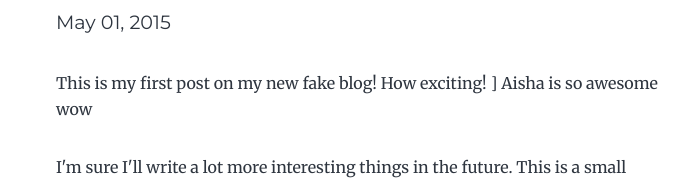
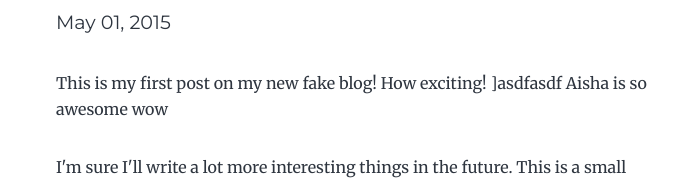
Before and after one commit to lazyplatypus/my-blog-starter-master, a Gatsby site: page /hello-world/ in a window 1280 px wide. Shown: the part 170-350 px from the top of the page, without its empty margins (268-957 px from the left). Built offline with nearby package versions, Linux system fonts and the light colour scheme; Gatsby itself is replaced by a stand-in of ours; some packages are replaced by stand-ins of ours.

Commit message:
Update index.md

```diff
--- a/content/blog/hello-world/index.md
+++ b/content/blog/hello-world/index.md
@@ -5,7 +5,7 @@ description: "Hello World"
 ---
 
 This is my first post on my new fake blog! How exciting!
-]
+]asdfasdf
 Aisha is so awesome wow
 
 I'm sure I'll write a lot more interesting things in the future. This is a small change.
```
